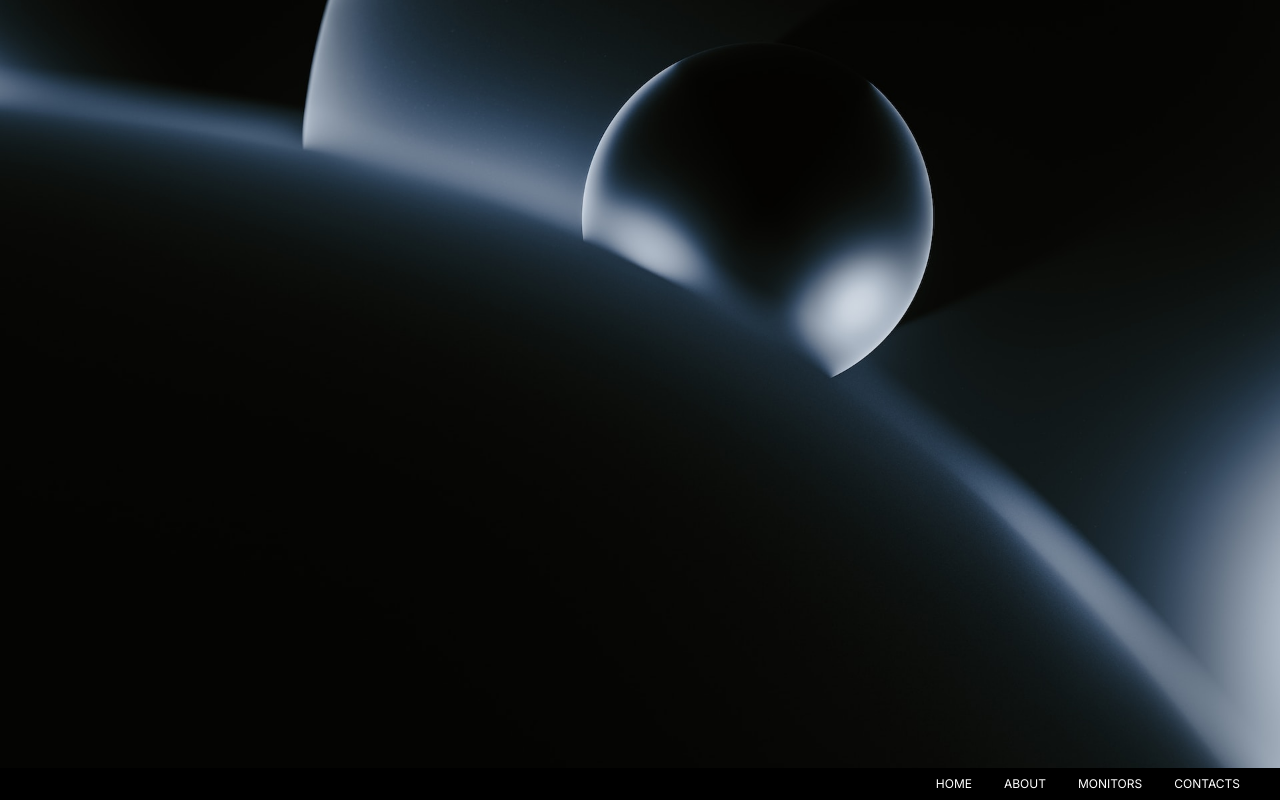
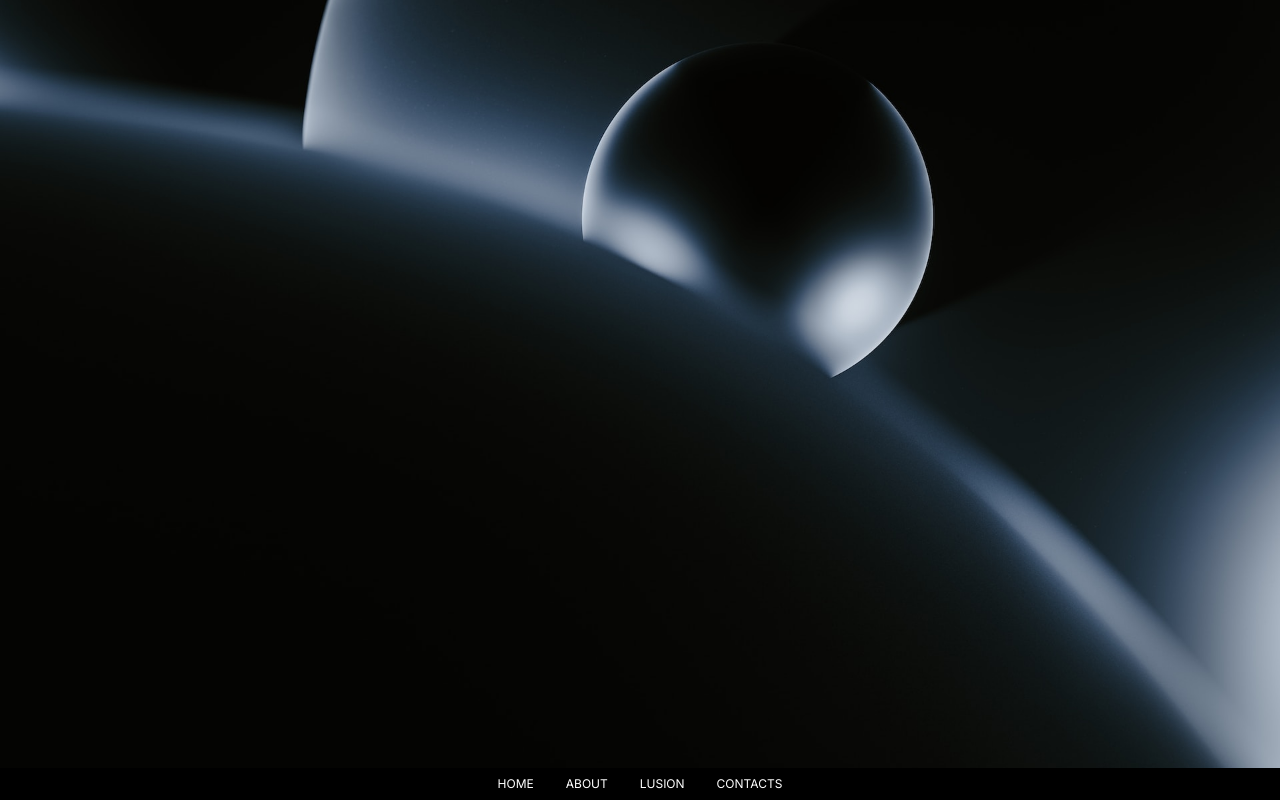
Before and after one commit to mpittas/3D-2D-React-Interactions, a Next.js app: page / in a window 1280 px wide. Built offline with nearby package versions, Linux system fonts and the light colour scheme.

Commit message:
Fix pages

```diff
--- a/src/app/about/page.tsx
+++ b/src/app/about/page.tsx
@@ -1,11 +1,12 @@
-import React from "react"
-import Cube3d from "@/components/Cube3d"
+import React from "react";
+import Cube3d from "@/components/Cube3d";
 
 export default function About() {
   return (
     <div>
-      <Cube3d />
-      <h2>dsa</h2>
+      <h2 className="text-6xl text-center h-screen flex flex-col justify-center bg-slate-200">
+        About
+      </h2>
     </div>
-  )
+  );
 }
--- a/src/app/monitors/page.js
+++ b/src/app/lusion/page.js
@@ -1,7 +1,7 @@
 import React from "react";
 import LusionConnectors from "@/components/LusionConnectors";
 
-export default function Monitors() {
+export default function Lusion() {
   return (
     <div>
       <LusionConnectors />
--- a/src/components/Header/Header.tsx
+++ b/src/components/Header/Header.tsx
@@ -2,7 +2,7 @@ import React from "react";
 
 export default function Header() {
   return (
-    <nav className="bg-black text-white flex justify-end items-center h-8 w-full px-10 absolute bottom-0 z-10">
+    <nav className="bg-black text-white flex justify-center items-center h-8 w-full px-10 absolute bottom-0 z-10">
       <ul className="flex items-center gap-x-8 uppercase text-xs">
         <li>
           <a href="/">Home</a>
@@ -11,7 +11,7 @@ export default function Header() {
           <a href="/about">About</a>
         </li>
         <li>
-          <a href="/monitors">Monitors</a>
+          <a href="/lusion">Lusion</a>
         </li>
         <li>
           <a href="/contacts">Contacts</a>
```
Also changed, not shown: 1 other file (tests, documents, lock files or other folders).
